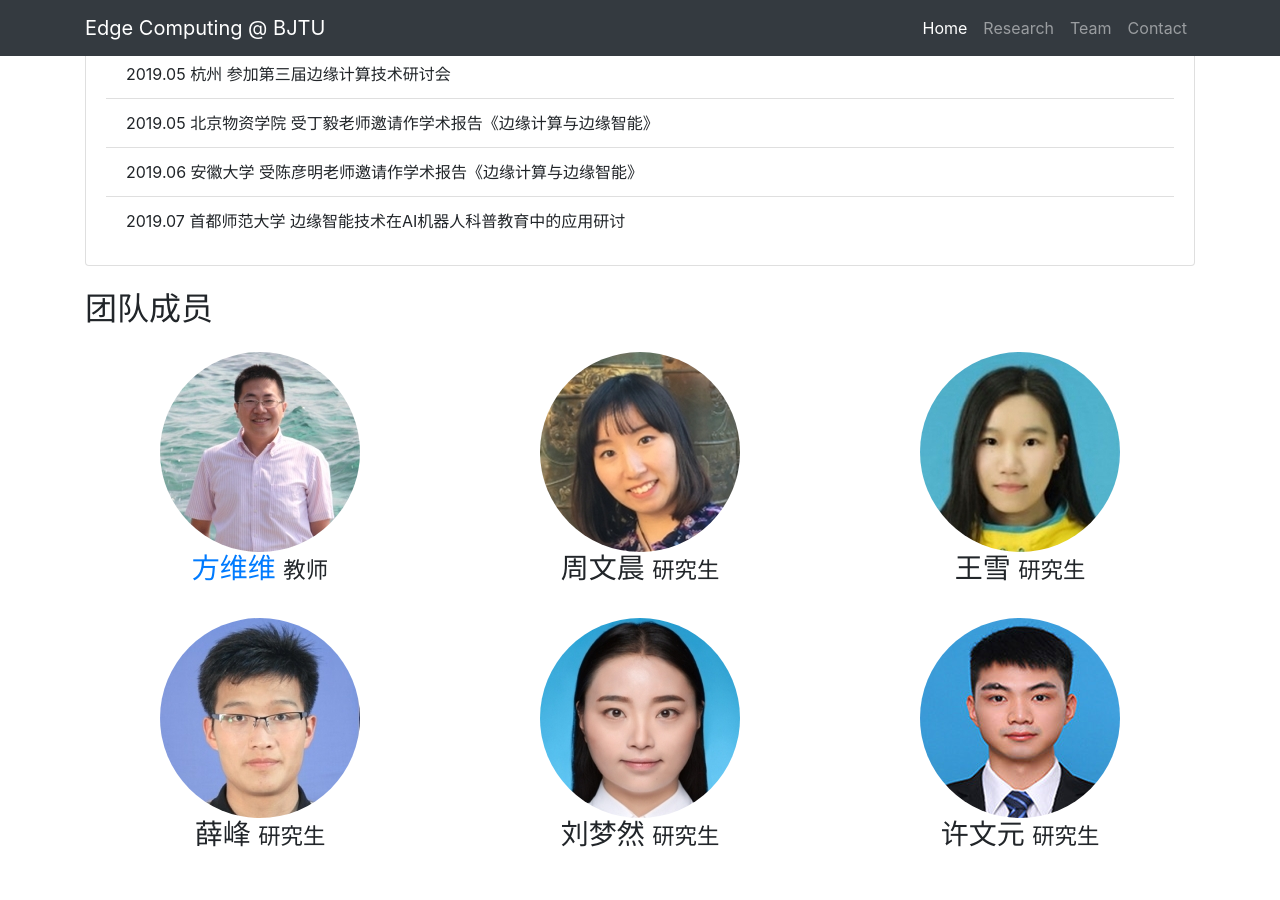
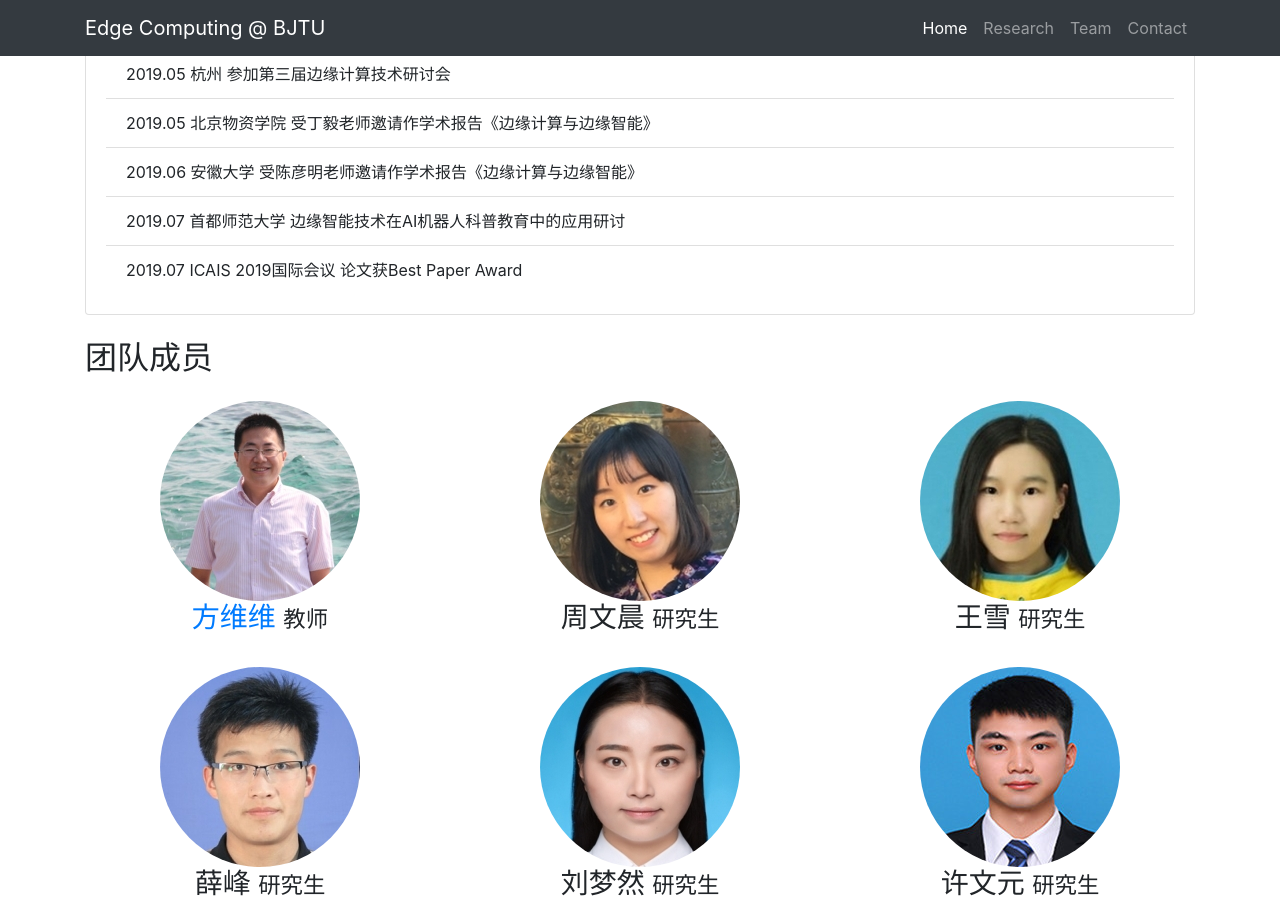
Before and after one commit to fangvv/Homepage, a Jekyll site: the page Edgecomp/index.html, which Jekyll copies as it is, in a window 1280 px wide and 900 px high, scrolled down 2570 px. Built offline with Jekyll 4.4.1, drawn with Linux system fonts in a browser that asks for light colours; comment, search, counter and statistics services are not loaded.

Commit message:
Signed-off-by: fangvv <fangvv@gmail.com>

```diff
--- a/Edgecomp/index.html
+++ b/Edgecomp/index.html
@@ -129,6 +129,7 @@
       <li class="list-group-item">2019.05 北京物资学院 受丁毅老师邀请作学术报告《边缘计算与边缘智能》</li>
       <li class="list-group-item">2019.06 安徽大学 受陈彦明老师邀请作学术报告《边缘计算与边缘智能》</li>
       <li class="list-group-item">2019.07 首都师范大学 边缘智能技术在AI机器人科普教育中的应用研讨</li>
+      <li class="list-group-item">2019.07 ICAIS 2019国际会议 论文获Best Paper Award</li>
   </ul>
   </div>
 </div>
```
